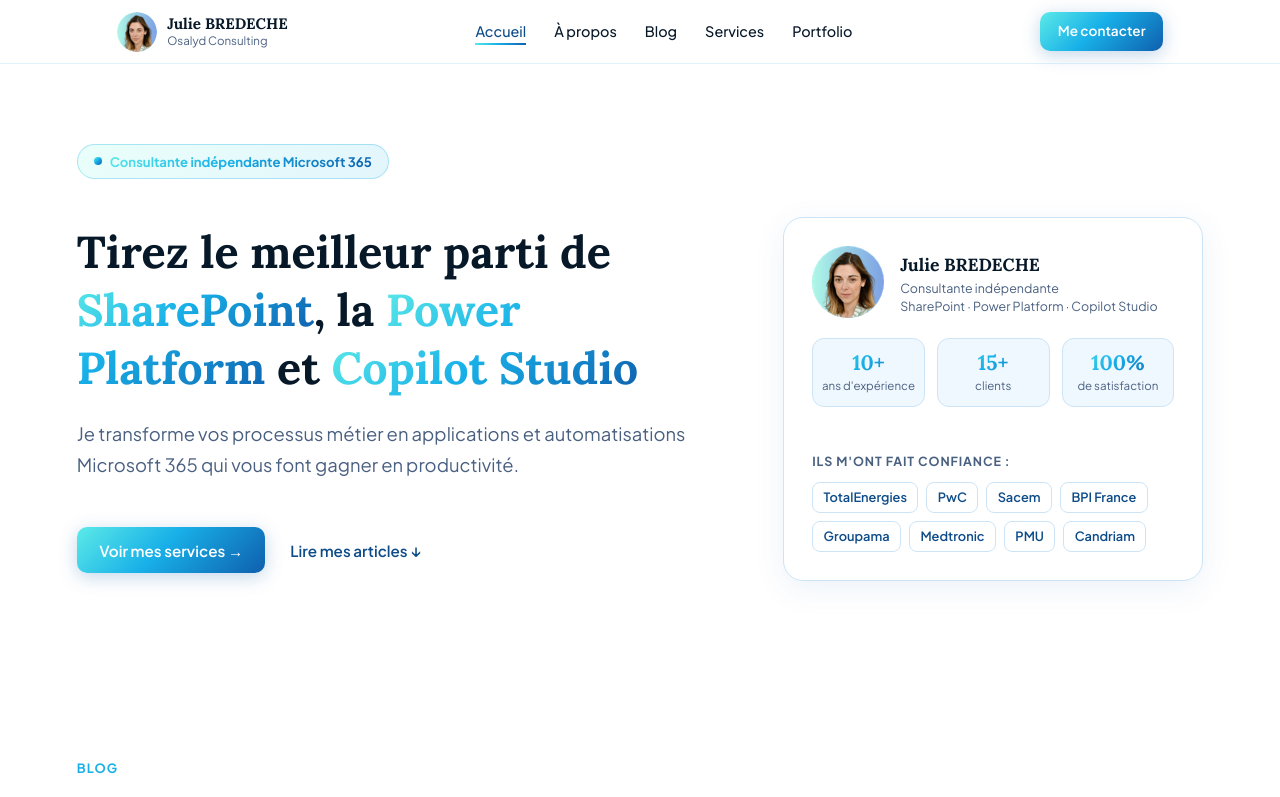
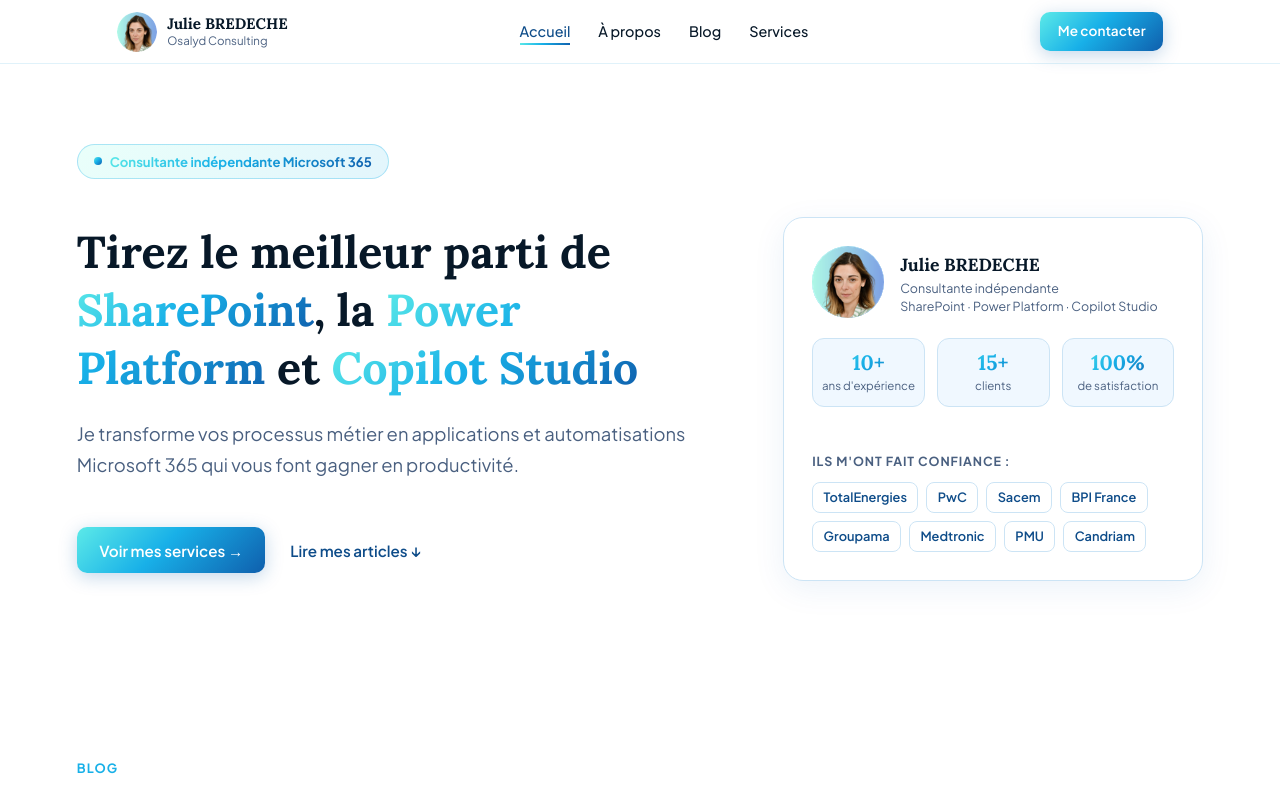
Before and after one commit to JulmandineOsalyd/JulieBREDECHE, a Next.js app: page / in a window 1280 px wide. Shown: the top 797 px of the page. Built offline with nearby package versions, Linux system fonts and the light colour scheme.

Commit message:
hide portfolio

```diff
--- a/components/Nav.tsx
+++ b/components/Nav.tsx
@@ -10,7 +10,7 @@
   { href: '/a-propos', label: 'À propos' },
   { href: '/blog', label: 'Blog' },
   { href: '/services', label: 'Services' },
-  { href: '/portfolio', label: 'Portfolio' },
+  //{ href: '/portfolio', label: 'Portfolio' },
 ]
 
 export default function Nav() {
```
